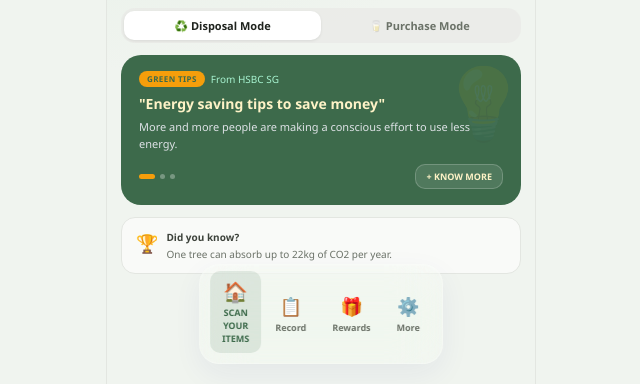
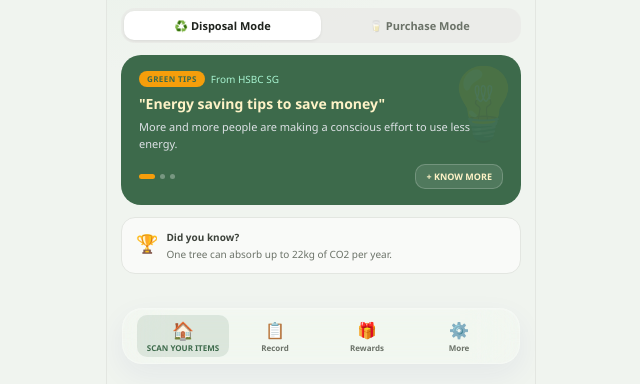
Before and after one commit to fawhfi/re-life, a FastAPI app: page / in a window 1280 px wide. Shown: the part 542-926 px from the top of the page, without its empty margins (319-959 px from the left). Run offline with FastAPI, Linux system fonts and the light colour scheme; some libraries are stand-ins or nearby versions.

Commit message:
fix: narrower nav height — reduced padding, icon size, font

```diff
--- a/static/style.css
+++ b/static/style.css
@@ -1607,22 +1607,20 @@ nav.nav, .app-nav {
     position: absolute !important;
     bottom: 20px !important;
     top: auto !important;
-    left: 50% !important;
-    transform: translateX(-50%) !important;
-    width: auto !important;
-    max-width: calc(100% - 30px) !important;
+    left: 15px !important;
+    width: calc(100% - 30px) !important;
     height: auto !important;
     display: flex !important;
     justify-content: space-around !important;
     align-items: center !important;
-    gap: 2px !important;
+    gap: 0 !important;
     background: rgba(255, 255, 255, 0.2) !important;
     backdrop-filter: blur(25px) saturate(200%) !important;
     -webkit-backdrop-filter: blur(25px) saturate(200%) !important;
     border: 1px solid rgba(255, 255, 255, 0.25) !important;
     box-shadow: 0 10px 30px rgba(31, 38, 135, 0.06), 0 1px 0 rgba(255, 255, 255, 0.15) inset !important;
     border-radius: 20px !important;
-    padding: 8px 10px !important;
+    padding: 6px 14px !important;
     cursor: grab !important;
     touch-action: none !important;
     user-select: none !important;
@@ -1640,9 +1638,9 @@ nav.nav:active, .app-nav:active {
     display: flex;
     flex-direction: column;
     align-items: center;
-    gap: 3px;
-    padding: 8px 12px;
-    font-size: 9px;
+    gap: 1px;
+    padding: 4px 6px;
+    font-size: 8px;
     font-weight: 600;
     color: var(--color-gray-500);
     border: none;
@@ -1661,12 +1659,11 @@ nav.nav:active, .app-nav:active {
 .nav-btn.is-active, .nav-btn:hover {
     background: rgba(61, 106, 75, 0.12);
     color: var(--color-primary);
-    transform: translateY(-2px);
     font-weight: 700;
 }
 
 .nav-btn-icon {
-    font-size: 18px;
+    font-size: 16px;
     transition: transform 0.2s;
 }
 
```
